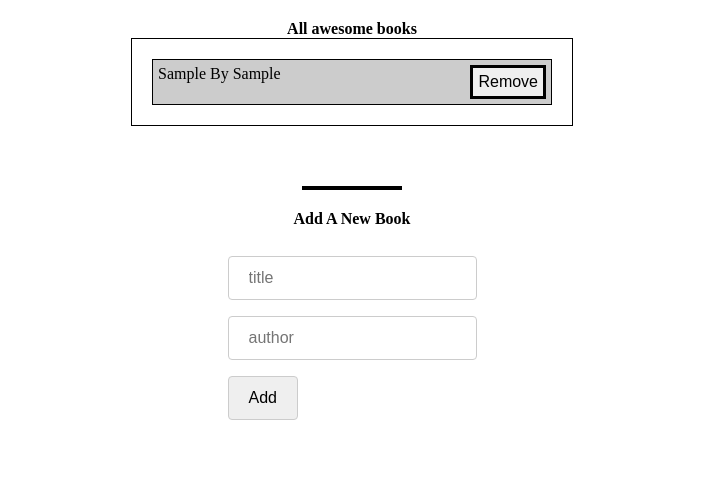
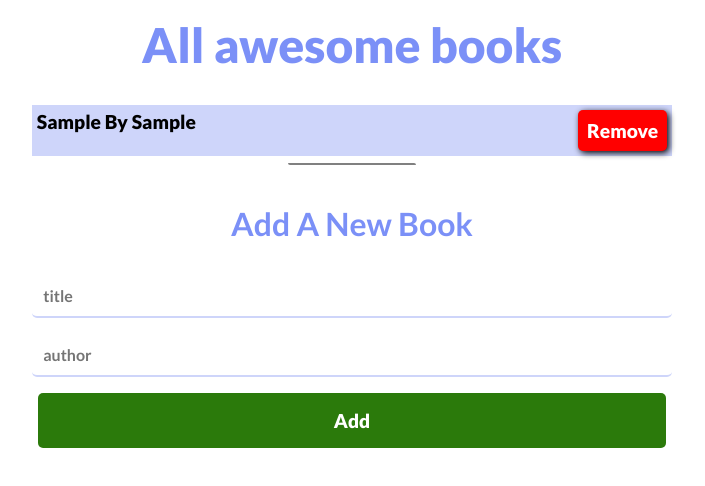
Before and after one commit to Hidar37/AwesomeBook, a website: page index.html in a window 1280 px wide. Both pictures are taken after typing "Sample", "Sample" into the empty fields and a click on the input "Add". Shown: the whole page, without its empty margins (288-993 px from the left). Drawn offline with Linux system fonts and the light colour scheme.

Commit message:
Style add to page.

```diff
--- a/index.html
+++ b/index.html
@@ -12,19 +12,14 @@
   </head>
 
   <body>
+    <header>
+      <h1>All awesome books</h1>
+    </header>
     <section id="book-list" class="book-display">
-      <div class="title">
-        <h1>All awesome books</h1>
-      </div>
-      <div id="main-book">
-
-      </div>
-
       <!-- Show all books -->
     </section>
     <section class="form-section">
-      <div class="form-line"></div>
-      <h2>Add A New Book</h2>
+      <h2 class="form-header">Add A New Book</h2>
       <form action="#" method="GET" id="form">
         <input type="text" placeholder="title" id="title" required>
         <input type="text" placeholder="author" id="author" required>
--- a/source/js/add-book.js
+++ b/source/js/add-book.js
@@ -1,9 +1,9 @@
 /* eslint-disable linebreak-style */
+/* eslint-disable class-methods-use-this */
 /* eslint-disable object-shorthand */
+/* eslint-disable indent */
 
-/* eslint-disable indent */
 const booksContainer = document.getElementById('book-list');
-const bookContainer = document.getElementById('main-book')
 
 const formContainer = document.getElementById('form');
 
@@ -12,7 +12,7 @@ const title = document.getElementById('title');
 const author = document.getElementById('author');
 
 class BookClass {
-    constructor(title, author){
+    constructor(title, author) {
         this.bookList = bookList;
         this.title = title;
         this.author = author;
@@ -30,53 +30,52 @@ class BookClass {
 
     displayBooks() {
         // Feach all Books Data from localStorge
-			let bookData = JSON.parse(localStorage.getItem('StorageBooks'));
+        const bookData = JSON.parse(localStorage.getItem('StorageBooks'));
         bookData.forEach((item) => {
             // Creating Eelments using JS
             const parentNode = document.createElement('div');
-					parentNode.className = 'book-container'
+            parentNode.className = 'book-container';
             const pTag = document.createElement('p');
             pTag.appendChild(document.createTextNode(`${item.bookTitle} By ${item.bookAuthor}`));
             const removeBtn = document.createElement('button');
-					const hrTag = document.createElement('hr');
             const removeBtnIndex = bookData.indexOf(item);
             removeBtn.setAttribute('class', 'remove');
+            parentNode.setAttribute('id', 'book-info');
+            pTag.setAttribute('class', 'p-tag');
+            removeBtn.setAttribute('class', 'close-btn');
             removeBtn.appendChild(document.createTextNode('Remove'));
 
             this.removeButton(parentNode, removeBtnIndex, removeBtn, bookData);
             parentNode.append(pTag, removeBtn);
-					bookContainer.append(parentNode);
+            booksContainer.append(parentNode);
         });
     }
 
     // Add element method
-		add(){
+    add() {
         const bookTitle = this.title.value;
         const bookAuthor = this.author.value;
-			let bookObj = {
+        const bookObj = {
             bookTitle: bookTitle,
-					bookAuthor: bookAuthor
+            bookAuthor: bookAuthor,
         };
 
         this.bookList.push(bookObj);
         localStorage.setItem('StorageBooks', JSON.stringify(this.bookList));
-			bookContainer.innerText = '';
+        booksContainer.innerText = '';
         this.displayBooks();
         this.title.value = '';
         this.author.value = '';
     }
-
 }
 
-const btnMethod = new BookClass(title, author)
-
+const btnMethod = new BookClass(title, author);
 
 formContainer.addEventListener('submit', (e) => {
     e.preventDefault();
     btnMethod.add();
 });
 
-
 if (localStorage.getItem('StorageBooks') !== null) {
     btnMethod.displayBooks();
 } else {
--- a/source/style/style.css
+++ b/source/style/style.css
@@ -24,97 +24,166 @@
   font-size: 16px;
 }
 
-
-/*
-#######################################################################
-#+++++++++++++++++++++++++++FORM SECTION++++++++++++++++++++++++++++++#
-######################################################################
-*/
-.form-section {
-  display: flex;
-  align-items: center;
-  justify-content: center;
-  flex-direction: column;
-  flex-wrap: wrap;
-  margin: 20px;
+/* Header Section */
+header h1 {
+  color: #7b90f7;
+  text-align: center;
+  font-size: 3rem;
+  padding: 0;
+  margin: 1rem 0 2rem;
+  font-family: lg;
 }
 
-#form{
+/* Book container section */
+#book-list {
+  width: 50%;
+  margin: 0 auto 3rem;
+  position: relative;
+}
+
+#book-list::after {
+  content: "";
+  width: 20%;
+  height: 2px;
+  border-radius: 0 5px 0 5px;
+  background-color: gray;
+  position: absolute;
+  top: 115%;
+  left: 40%;
+  right: 40%;
+  margin: 0 auto;
+}
+
+#book-list div:nth-child(odd) {
+  background-color: #ced5fa;
+}
+
+#book-list div:nth-child(even) {
+  background-color: #e8ecff;
+}
+
+#book-info {
+  display: flex;
+  justify-content: space-between;
+  padding: 0.3rem;
+}
+
+#book-info .p-tag {
+  font-size: 1.2rem;
+  font-family: lg;
+}
+
+#book-info .close-btn {
+  background-color: red;
+  color: white;
+  font-size: 1.2rem;
+  border: 1px solid transparent;
+  padding: 0.5rem;
+  font-family: lg;
+  box-shadow: 2px 2px 6px black;
+  border-radius: 5px;
+  transition: 0.3s linear;
+}
+
+#book-info .close-btn:hover {
+  transform: scale(0.97, 0.97);
+  background-color: transparent;
+  border: 1px solid black;
+  color: red;
+}
+
+/* new book section */
+.form-header {
+  color: #7b90f7;
+  text-align: center;
+  font-size: 2rem;
+  padding: 0;
+  margin: 2rem 0;
+  font-family: md;
+}
+
+form {
   display: flex;
   flex-direction: column;
-  margin: 20px;
+  width: 50%;
+  margin: 0 auto 3rem;
 }
 
-#submit-btn {
-  margin-right: auto;
+form #title,
+form #author {
+  padding: 0.7rem;
+  margin-bottom: 1rem;
+  border: 0;
+  border-bottom: 2px solid #ced5fa;
+  transition: 0.3s linear;
+  font-size: 1rem;
+  font-family: md;
+  border-radius: 5px;
 }
 
-input[type='text']{
-  padding: 12px 20px;
-  margin: 8px 0;
-  border: 1px solid #ccc;
-  border-radius: 4px;
-  box-sizing: border-box;
-
+form #title:hover,
+form #author:hover {
+  border-color: #7b90f7;
+  box-shadow: 2px 2px 50px #a5b3fc;
 }
 
-input[type='submit']{
-  max-width: 100%;
-  cursor: pointer;
-  border-radius: 4px;
-  padding: 12px 20px;
-  margin: 8px 0;
-  border: none;
-  border: 1px solid #ccc;
+form #title:focus,
+form #author:focus {
+  outline: none;
+  border-color: #7b90f7;
+  box-shadow: 2px 2px 50px #a5b3fc;
 }
 
-
-/*
-#######################################################################
-#+++++++++++++++++++++++++++BOOK CONTAINER++++++++++++++++++++++++++++++#
-######################################################################
-*/
-
-.book-container {
-  border: 1px solid black;
-  display: inline-flex;
-  min-width: 400px;
-  justify-content: space-around;
-  margin: 10px;
-  padding: 5px;
-  background-color: #ccc;
-
-}
-.book-container > p {
-  flex: 1;
+form input[type=submit] {
+  padding: 1rem;
+  font-family: lg;
+  font-size: 1.2rem;
+  background-color: #2b7a0b;
+  color: #fff;
+  border: 0;
+  border-radius: 5px;
+  transition: 0.3s linear;
+  width: 98%;
+  margin: 0 auto;
 }
 
-.remove{
-  border: 3px solid black;
-  padding: 5px;
+form input[type=submit]:hover {
+  background-color: #1a4d2e;
+  transform: scale(1.02, 1.02);
 }
 
-.form-line {
-  width: 100px;
-  height: 3px;
-  border: 2px solid black;
-  margin: 20px;
+.error {
+  color: #7b90f7;
+  font-size: 1.2rem;
+  font-family: lg;
+  text-align: center;
 }
 
-.book-display {
-  display: flex;
-  align-items: center;
-  justify-content: center;
-  flex-direction: column;
-  padding: 20px;
+/* Mobile Version */
+@media screen and (max-width: 768px) {
+  #book-list {
+    width: 95%;
+    margin: 0 0.5rem 3rem;
+    position: relative;
+  }
+
+  #book-info .p-tag {
+    font-size: 1rem;
+  }
+
+  #book-info .close-btn {
+    padding: 0.2rem;
+    font-size: 1rem;
+  }
+
+  /* new book seciton */
+  form {
+    width: 95%;
+    margin: auto 0.5rem;
+  }
+
+  form #title,
+  form #author {
+    font-size: 1.2rem;
+  }
 }
-
-#main-book {
-  border: 1px solid black;
-  display: flex;
-  align-items: center;
-  justify-content: center;
-  flex-direction: column;
-  padding: 10px;
-  flex-wrap: wrap;
-}
```
Lines whose indentation alone changed are shown as unchanged.
